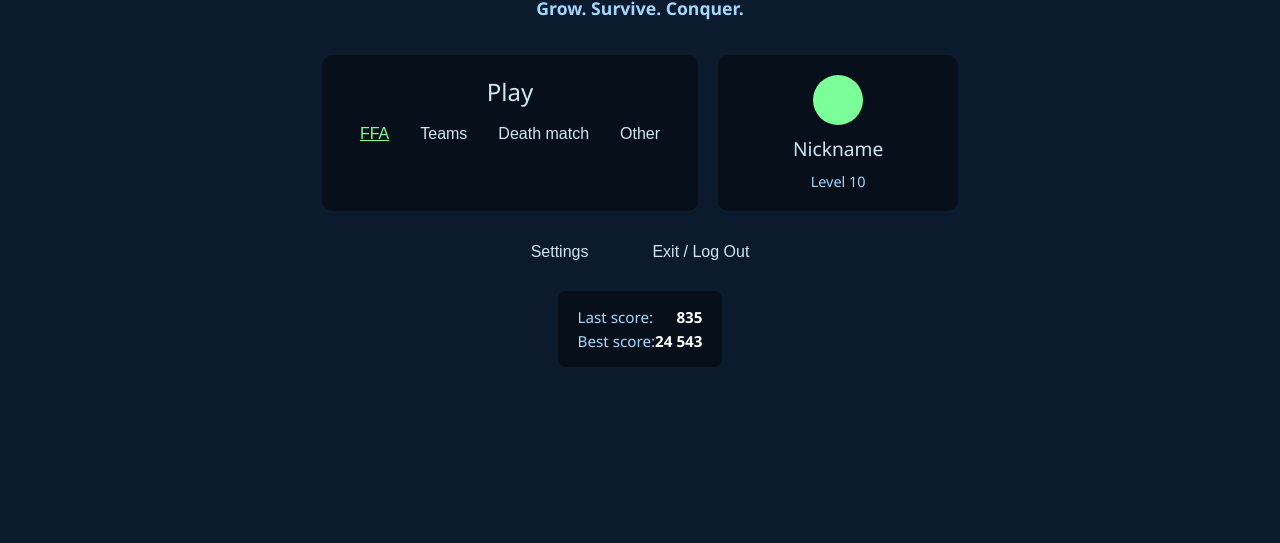
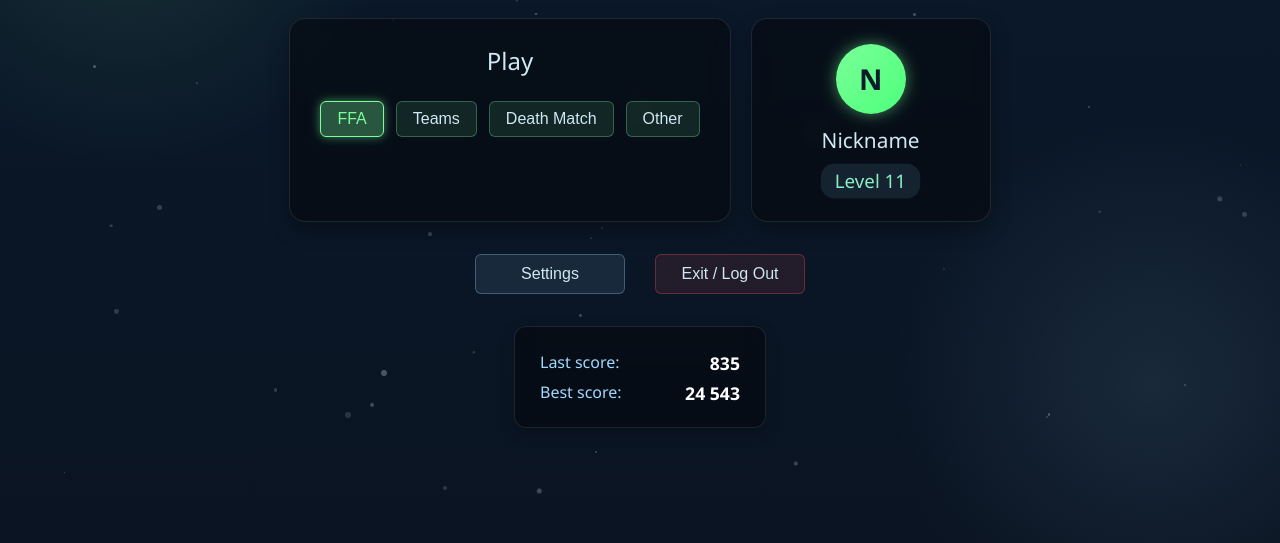
Before and after one commit to SEBA-Course-Projects-2025/cellular-conquest, a website: page front/web.html in a window 1280 px wide. Shown: the part 257-800 px from the top of the page. Drawn offline with Linux system fonts and the light colour scheme; a web font is replaced by a local one.

Commit message:
add js without connect to backend

```diff
--- a/front/web.html
+++ b/front/web.html
@@ -2,13 +2,16 @@
 <html lang="en">
 <head>
   <meta charset="UTF-8">
-  <meta name="viewport" content="width=device-width, initial-scale=1">
-  <title>Cellular conquest</title>
+  <meta name="viewport" content="width=device-width, initial-scale=1.0">
+  <title>Cellular Conquest</title>
   <link rel="stylesheet" href="webdesign.css">
+  <link rel="preconnect" href="https://fonts.googleapis.com">
+  <link rel="preconnect" href="https://fonts.gstatic.com" crossorigin>
+  <link href="https://fonts.googleapis.com/css2?family=Segoe+UI:wght@300;400;500;600&display=swap" rel="stylesheet">
 </head>
 <body>
   <div class="wrapper">
-    <h1>Cellular conquest</h1>
+    <h1>Cellular Conquest</h1>
     <h2>Grow. Survive. Conquer.</h2>
     <div class="row">
       <div class="panel play-panel">
@@ -16,7 +19,7 @@
         <div class="modes">
           <button class="mode-btn active" data-mode="ffa">FFA</button>
           <button class="mode-btn" data-mode="teams">Teams</button>
-          <button class="mode-btn" data-mode="deathmatch">Death match</button>
+          <button class="mode-btn" data-mode="deathmatch">Death Match</button>
           <button class="mode-btn" data-mode="other">Other</button>
         </div>
       </div>
@@ -31,8 +34,8 @@
       <button id="logoutBtn">Exit / Log Out</button>
     </div>
     <div class="scores-panel">
-      <div>Last score:<span>835</span></div>
-      <div>Best score:<span>24 543</span></div>
+      <div>Last score: <span>835</span></div>
+      <div>Best score: <span>24 543</span></div>
     </div>
   </div>
   <script src="webMain.js"></script>
--- a/front/webMain.js
+++ b/front/webMain.js
@@ -0,0 +1,128 @@
+document.addEventListener('DOMContentLoaded', function() {
+    const modeButtons = document.querySelectorAll('.mode-btn');
+    let selectedMode = 'ffa';
+
+    modeButtons.forEach(button => {
+      button.addEventListener('click', function() {
+        modeButtons.forEach(btn => btn.classList.remove('active'));
+        this.classList.add('active');
+        selectedMode = this.dataset.mode;
+        playSound('click');
+      });
+    });
+
+    const allButtons = document.querySelectorAll('button');
+    allButtons.forEach(button => {
+      button.addEventListener('mouseenter', function() {
+        this.style.transform = 'translateY(-3px)';
+        playSound('hover');
+      });
+
+      button.addEventListener('mouseleave', function() {
+        this.style.transform = 'translateY(0)';
+      });
+    });
+
+    document.getElementById('settingsBtn').addEventListener('click', function() {
+      playSound('click');
+      alert('Settings panel will open here');
+    });
+
+    document.getElementById('logoutBtn').addEventListener('click', function() {
+      playSound('click');
+      if (confirm('Are you sure you want to log out?')) {
+        document.body.style.opacity = '0';
+        setTimeout(() => {
+          alert('Logged out successfully');
+          document.body.style.opacity = '1';
+        }, 500);
+      }
+    });
+
+    createParticles();
+
+    const nickname = document.querySelector('.nick').textContent;
+    const avatar = document.querySelector('.avatar');
+    avatar.textContent = nickname.charAt(0).toUpperCase();
+
+    function playSound(type) {
+      console.log(`Playing ${type} sound`);
+    }
+
+    function createParticles() {
+      const particleCount = window.innerWidth < 600 ? 30 : 50;
+
+      for (let i = 0; i < particleCount; i++) {
+        const particle = document.createElement('div');
+        particle.classList.add('particle');
+
+        const size = Math.random() * 5 + 1;
+        const posX = Math.random() * window.innerWidth;
+        const posY = Math.random() * window.innerHeight;
+        const opacity = Math.random() * 0.5 + 0.1;
+        const duration = Math.random() * 20 + 10;
+
+        particle.style.width = `${size}px`;
+        particle.style.height = `${size}px`;
+        particle.style.left = `${posX}px`;
+        particle.style.top = `${posY}px`;
+        particle.style.opacity = opacity;
+        particle.style.animation = `float ${duration}s linear infinite`;
+
+        particle.style.animationDelay = `${Math.random() * 20}s`;
+
+        document.body.appendChild(particle);
+      }
+
+      const style = document.createElement('style');
+      style.textContent = `
+        @keyframes float {
+          0% {
+            transform: translateY(0) translateX(0);
+            opacity: ${Math.random() * 0.5 + 0.1};
+          }
+          50% {
+            transform: translateY(-100px) translateX(50px);
+            opacity: ${Math.random() * 0.3 + 0.1};
+          }
+          100% {
+            transform: translateY(-200px) translateX(0);
+            opacity: 0;
+          }
+        }
+      `;
+      document.head.appendChild(style);
+    }
+
+    const levelElement = document.querySelector('.level');
+    let currentLevel = parseInt(levelElement.textContent.replace('Level ', ''));
+
+    setTimeout(() => {
+      levelUp();
+    }, 5000);
+
+    function levelUp() {
+      currentLevel++;
+      levelElement.textContent = `Level ${currentLevel}`;
+
+      levelElement.classList.add('level-up');
+
+      setTimeout(() => {
+        levelElement.classList.remove('level-up');
+      }, 1000);
+    }
+
+    const levelUpStyle = document.createElement('style');
+    levelUpStyle.textContent = `
+      .level-up {
+        animation: levelUp 0.5s ease-out;
+      }
+
+      @keyframes levelUp {
+        0% { transform: scale(1); color: var(--text-secondary); }
+        50% { transform: scale(1.3); color: var(--accent); }
+        100% { transform: scale(1); color: var(--text-secondary); }
+      }
+    `;
+    document.head.appendChild(levelUpStyle);
+  });
--- a/front/webdesign.css
+++ b/front/webdesign.css
@@ -5,119 +5,248 @@
     --text-light: #cfe8f3;
     --text-secondary: #a0d8ff;
     --font: 'Segoe UI', sans-serif;
+    --transition: all 0.3s ease;
+    --glow: 0 0 10px rgba(122, 255, 153, 0.5);
   }
-  * { box-sizing: border-box; margin: 0; padding: 0; }
+
+  * {
+    box-sizing: border-box;
+    margin: 0;
+    padding: 0;
+  }
+
   body {
     font-family: var(--font);
     background-color: var(--bg-color);
-    background-image: url('../pattern.png');
-    background-size: cover;
+    background-image:
+      radial-gradient(circle at 10% 20%, rgba(122, 255, 153, 0.1) 0%, transparent 20%),
+      radial-gradient(circle at 90% 80%, rgba(160, 216, 255, 0.1) 0%, transparent 20%),
+      linear-gradient(to bottom, #0b1a2c, #0a1422);
     color: white;
     min-height: 100vh;
     display: flex;
     align-items: center;
     justify-content: center;
-    padding: 40px;
+    padding: 20px;
+    overflow-x: hidden;
   }
+
   .wrapper {
     text-align: center;
     max-width: 800px;
     width: 100%;
+    animation: fadeIn 0.8s ease-out;
   }
+
+  @keyframes fadeIn {
+    from { opacity: 0; transform: translateY(20px); }
+    to { opacity: 1; transform: translateY(0); }
+  }
+
   .wrapper h1 {
-    font-size: 3rem;
+    font-size: 3.5rem;
     color: var(--accent);
     margin-bottom: 0.25em;
+    text-shadow: var(--glow);
+    letter-spacing: 1px;
   }
+
   .wrapper h2 {
-    font-size: 1.1rem;
+    font-size: 1.3rem;
     color: var(--text-secondary);
     margin-bottom: 2em;
+    font-weight: 300;
   }
+
   .row {
     display: flex;
     justify-content: center;
     gap: 20px;
     flex-wrap: wrap;
+    margin-bottom: 20px;
   }
+
   .panel {
     background-color: var(--panel-color);
-    border-radius: 10px;
-    padding: 20px 30px;
+    border-radius: 16px;
+    padding: 25px 30px;
     min-width: 240px;
+    backdrop-filter: blur(8px);
+    border: 1px solid rgba(255, 255, 255, 0.1);
+    transition: var(--transition);
+    box-shadow: 0 8px 20px rgba(0, 0, 0, 0.3);
   }
+
+  .panel:hover {
+    transform: translateY(-5px);
+    box-shadow: 0 12px 25px rgba(0, 0, 0, 0.4);
+  }
+
   .play-panel .title {
     font-size: 1.5rem;
-    margin-bottom: 0.5em;
+    margin-bottom: 1em;
     color: var(--text-light);
+    font-weight: 500;
   }
+
   .play-panel .modes {
     display: flex;
-    gap: 15px;
+    gap: 12px;
     flex-wrap: wrap;
     justify-content: center;
   }
+
   .play-panel .modes button {
-    background: none;
-    border: none;
+    background: rgba(122, 255, 153, 0.1);
+    border: 1px solid rgba(122, 255, 153, 0.3);
+    border-radius: 6px;
     color: var(--text-light);
     font-size: 1rem;
     cursor: pointer;
-    padding: 5px 8px;
+    padding: 8px 16px;
+    transition: var(--transition);
   }
+
+  .play-panel .modes button:hover {
+    background: rgba(122, 255, 153, 0.2);
+    transform: translateY(-2px);
+  }
+
   .play-panel .modes button.active {
+    background: rgba(122, 255, 153, 0.3);
     color: var(--accent);
-    text-decoration: underline;
+    border-color: var(--accent);
+    box-shadow: var(--glow);
+    font-weight: 500;
   }
+
   .profile-panel {
     display: flex;
     flex-direction: column;
     align-items: center;
-    gap: 10px;
+    gap: 12px;
   }
+
   .avatar {
-    width: 50px;
-    height: 50px;
-    background-color: var(--accent);
+    width: 70px;
+    height: 70px;
+    background: linear-gradient(135deg, var(--accent), #4dff7a);
     border-radius: 50%;
+    display: flex;
+    align-items: center;
+    justify-content: center;
+    font-size: 1.8rem;
+    font-weight: bold;
+    color: var(--bg-color);
+    box-shadow: 0 0 15px rgba(122, 255, 153, 0.5);
+    transition: var(--transition);
   }
+
+  .profile-panel:hover .avatar {
+    transform: rotate(10deg) scale(1.05);
+  }
+
   .profile-panel .nick {
-    font-size: 1.2rem;
+    font-size: 1.3rem;
     color: var(--text-light);
+    font-weight: 500;
   }
+
   .profile-panel .level {
-    font-size: 0.9rem;
+    font-size: 1rem;
     color: var(--text-secondary);
+    background: rgba(160, 216, 255, 0.1);
+    padding: 4px 12px;
+    border-radius: 12px;
   }
+
   .actions-panel {
-    margin-top: 1.5em;
+    margin-top: 2em;
     display: flex;
     justify-content: center;
-    gap: 40px;
+    gap: 30px;
   }
+
   .actions-panel button {
-    background: none;
-    border: none;
+    background: rgba(160, 216, 255, 0.1);
+    border: 1px solid rgba(160, 216, 255, 0.3);
+    border-radius: 6px;
     color: var(--text-light);
     font-size: 1rem;
     cursor: pointer;
-    padding: 8px 12px;
+    padding: 10px 24px;
+    transition: var(--transition);
+    min-width: 150px;
   }
+
+  .actions-panel button:hover {
+    background: rgba(160, 216, 255, 0.2);
+    transform: translateY(-2px);
+    box-shadow: 0 5px 15px rgba(0, 0, 0, 0.2);
+  }
+
+  #logoutBtn {
+    background: rgba(255, 90, 90, 0.1);
+    border-color: rgba(255, 90, 90, 0.3);
+  }
+
+  #logoutBtn:hover {
+    background: rgba(255, 90, 90, 0.2);
+  }
+
   .scores-panel {
-    margin-top: 1.5em;
+    margin-top: 2em;
     background-color: var(--panel-color);
-    border-radius: 8px;
-    padding: 12px 20px;
+    border-radius: 12px;
+    padding: 16px 25px;
     display: inline-block;
     text-align: left;
     color: var(--text-secondary);
-    font-size: 0.95rem;
+    font-size: 1rem;
+    backdrop-filter: blur(8px);
+    border: 1px solid rgba(255, 255, 255, 0.1);
+    box-shadow: 0 5px 15px rgba(0, 0, 0, 0.2);
   }
+
   .scores-panel div {
-    margin: 4px 0;
+    margin: 8px 0;
+    min-width: 200px;
   }
+
   .scores-panel span {
     float: right;
     color: white;
     font-weight: bold;
+    font-size: 1.1rem;
   }
+
+  .particle {
+    position: absolute;
+    background: rgba(255, 255, 255, 0.5);
+    border-radius: 50%;
+    pointer-events: none;
+    z-index: -1;
+  }
+
+  @media (max-width: 600px) {
+    .wrapper h1 {
+      font-size: 2.5rem;
+    }
+
+    .wrapper h2 {
+      font-size: 1.1rem;
+    }
+
+    .panel {
+      padding: 20px;
+    }
+
+    .actions-panel {
+      flex-direction: column;
+      gap: 12px;
+    }
+
+    .actions-panel button {
+      width: 100%;
+    }
+  }
```
